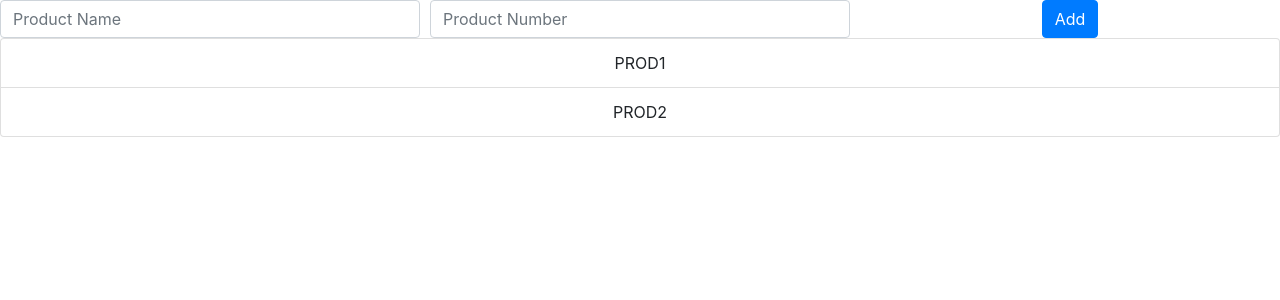
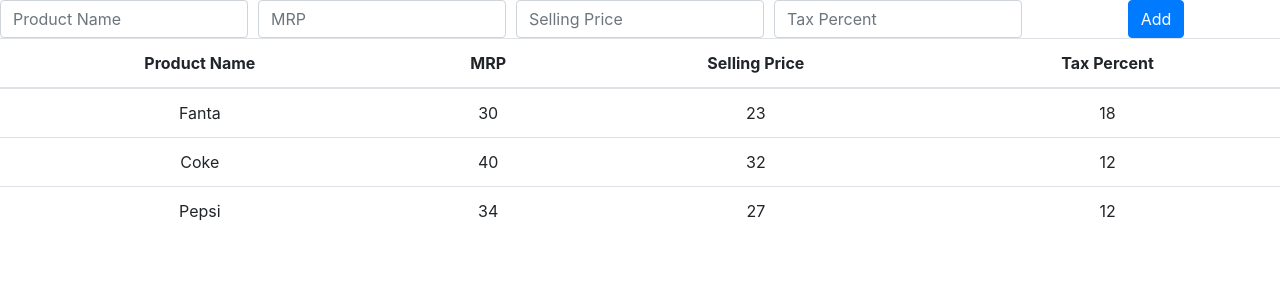
Before and after one commit to ParkourKarthik/react-exp, a React (Create React App) app: page / in a window 1280 px wide. Shown: the top 300 px of the page. Built offline with nearby package versions, Linux system fonts and the light colour scheme.

Commit message:
use Table and refactor for Add event

```diff
--- a/src/ProductEntry.js
+++ b/src/ProductEntry.js
@@ -2,29 +2,35 @@
 import { Col, Form, Button } from "react-bootstrap";
 
 class ProductEntry extends React.Component {
-  constructor(props){
+  constructor(props) {
     super(props);
     this.handleChange = this.handleChange.bind(this);
     this.handleProductAdd = this.handleProductAdd.bind(this);
+    this.refDiv = React.createRef();
     this.state = {};
   }
 
   handleProductAdd(e) {
-    this.props.onProductAdd({productName: this.state.productName, productNumber: this.state.productNumber});
+    console.log("prd", this.state.Product);
+    this.props.onProductAdd(this.state.Product);
   }
 
   handleChange(e) {
-    this.setState({
-      [e.target.name]: e.target.value
-    })
+    let prn = e.target.name;
+    let prd = e.target.value;
+    this.setState(prevState => ({
+      Product: { ...prevState.Product, [prn]: prd}
+    }));
   }
 
   render() {
     return (
       <Form>
-        <Form.Row>
-          <Col><Form.Control placeholder="Product Name" name="productName" onChange={this.handleChange}></Form.Control></Col>
-          <Col><Form.Control type="number" name="productNumber" onChange={this.handleChange} placeholder="Product Number"></Form.Control></Col>
+        <Form.Row ref={this.refDev}>
+          <Col><Form.Control placeholder="Product Name" name="ProductName" onChange={this.handleChange}></Form.Control></Col>
+          <Col><Form.Control type="number" name="MRP" onChange={this.handleChange} placeholder="MRP"></Form.Control></Col>
+          <Col><Form.Control type="number" name="SellingPrice" onChange={this.handleChange} placeholder="Selling Price"></Form.Control></Col>
+          <Col><Form.Control type="number" name="TaxPercent" onChange={this.handleChange} placeholder="Tax Percent"></Form.Control></Col>
           <Col><Button onClick={this.handleProductAdd}>Add</Button></Col>
         </Form.Row>
       </Form>
--- a/src/ProductList.js
+++ b/src/ProductList.js
@@ -1,23 +1,40 @@
 import React, { Component } from 'react';
-import ReactDOM from "react-dom";
-import { ListGroup, ListGroupItem } from "react-bootstrap";
-import { productList } from "./prod-data.json";
+import { Table } from "react-bootstrap";
 
 class ProductList extends Component {
   constructor(props) {
     super(props);
   }
+
+  wrapTd(text) {
+    return (<td>{text}</td>);
+  }
+
   render() {
-    var lst = this.props.value;
-    var prd = [];
-    for (const key in lst) {
-      if (lst.hasOwnProperty(key)) {
-        prd.push(<ListGroupItem key={key}>{lst[key].productName}</ListGroupItem>);
+    let lst = this.props.value;
+    let prdList = [];
+    for (let i = 0; i < lst.length; i++) {
+      let prd = [];
+      for(const key in lst[i]){
+        console.log("obj",lst[i][key]);
+        prd.push(this.wrapTd(lst[i][key]));
       }
+      prdList.push(<tr>{prd}</tr>);
     }
     return (
-      <ListGroup title="grp1">{prd}
-      </ListGroup>
+      <div>
+        <Table responsive="sm">
+          <thead>
+            <tr>
+              <th>Product Name</th>
+              <th>MRP</th>
+              <th>Selling Price</th>
+              <th>Tax Percent</th>
+            </tr>
+          </thead>
+          <tbody>{prdList}</tbody>
+        </Table>
+      </div>
     )
   }
 }
--- a/src/ProductPage.js
+++ b/src/ProductPage.js
@@ -1,14 +1,14 @@
 import React from "react";
 import ProductList from "./ProductList";
 import ProductEntry from "./ProductEntry";
-import jsn from "./prod-data.json";
+import result from "./prod-data.json";
 
 class ProductPage extends React.Component {
   constructor(props) {
     super(props);
     this.handleProductAdd = this.handleProductAdd.bind(this);
     this.state = {
-      prList: jsn.productList,
+      prList: result.ProductList,
     }
   }
 
@@ -17,7 +17,6 @@
     prl = this.state.prList.slice();
     prl.push(prd);
     this.setState({prList: prl});
-    console.log(JSON.stringify(this.state.prList));
   }
 
   render() {
--- a/src/prod-data.json
+++ b/src/prod-data.json
@@ -1,10 +1,22 @@
 {
-  "productList": [
+  "ProductList": [
     {
-      "productName": "PROD1"
+      "ProductName": "Fanta",
+      "MRP": 30,
+      "SellingPrice": 23,
+      "TaxPercent": 18
     },
     {
-      "productName": "PROD2"
+      "ProductName": "Coke",
+      "MRP": 40,
+      "SellingPrice": 32,
+      "TaxPercent": 12
+    },
+    {
+      "ProductName": "Pepsi",
+      "MRP": 34,
+      "SellingPrice": 27,
+      "TaxPercent": 12
     }
   ]
 }
```
